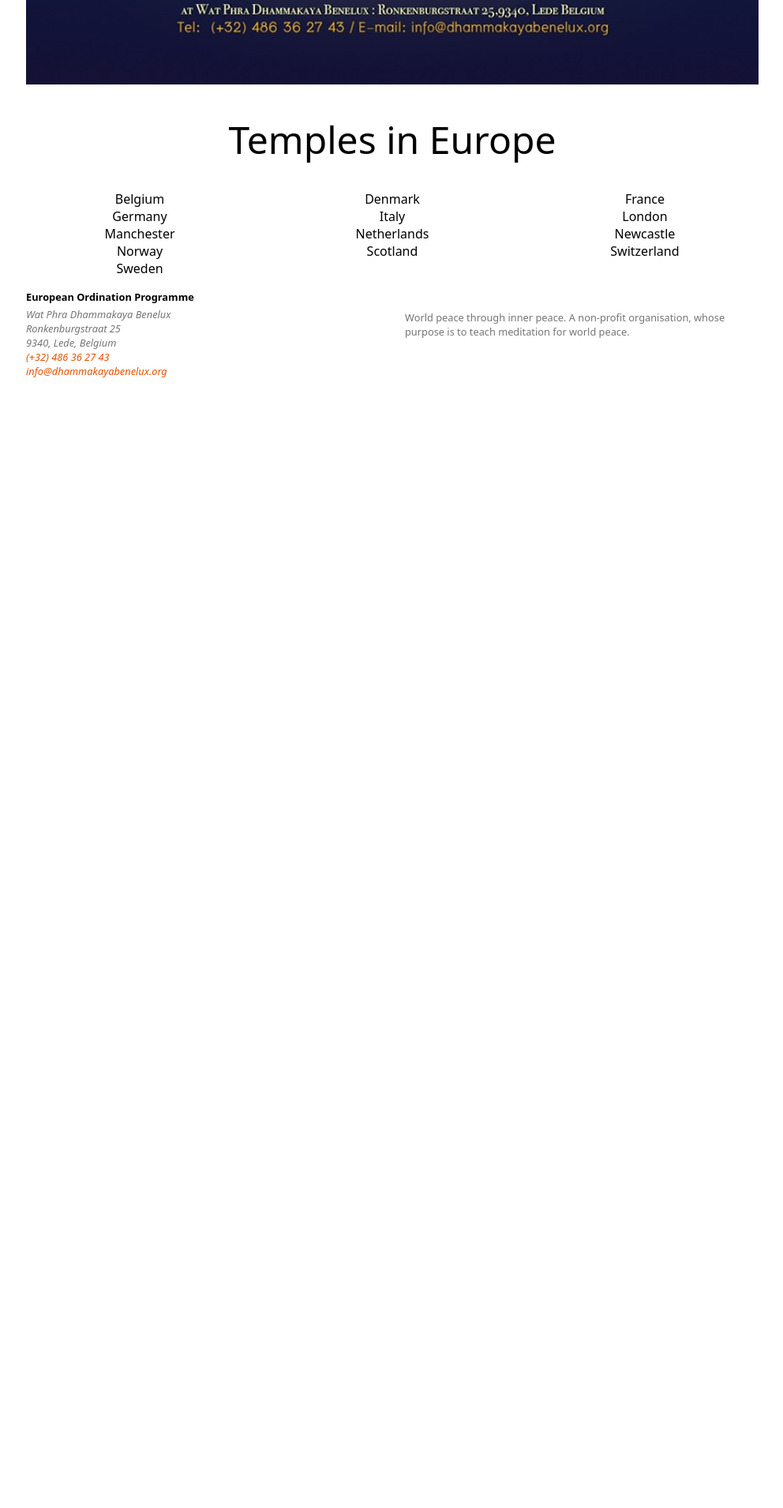
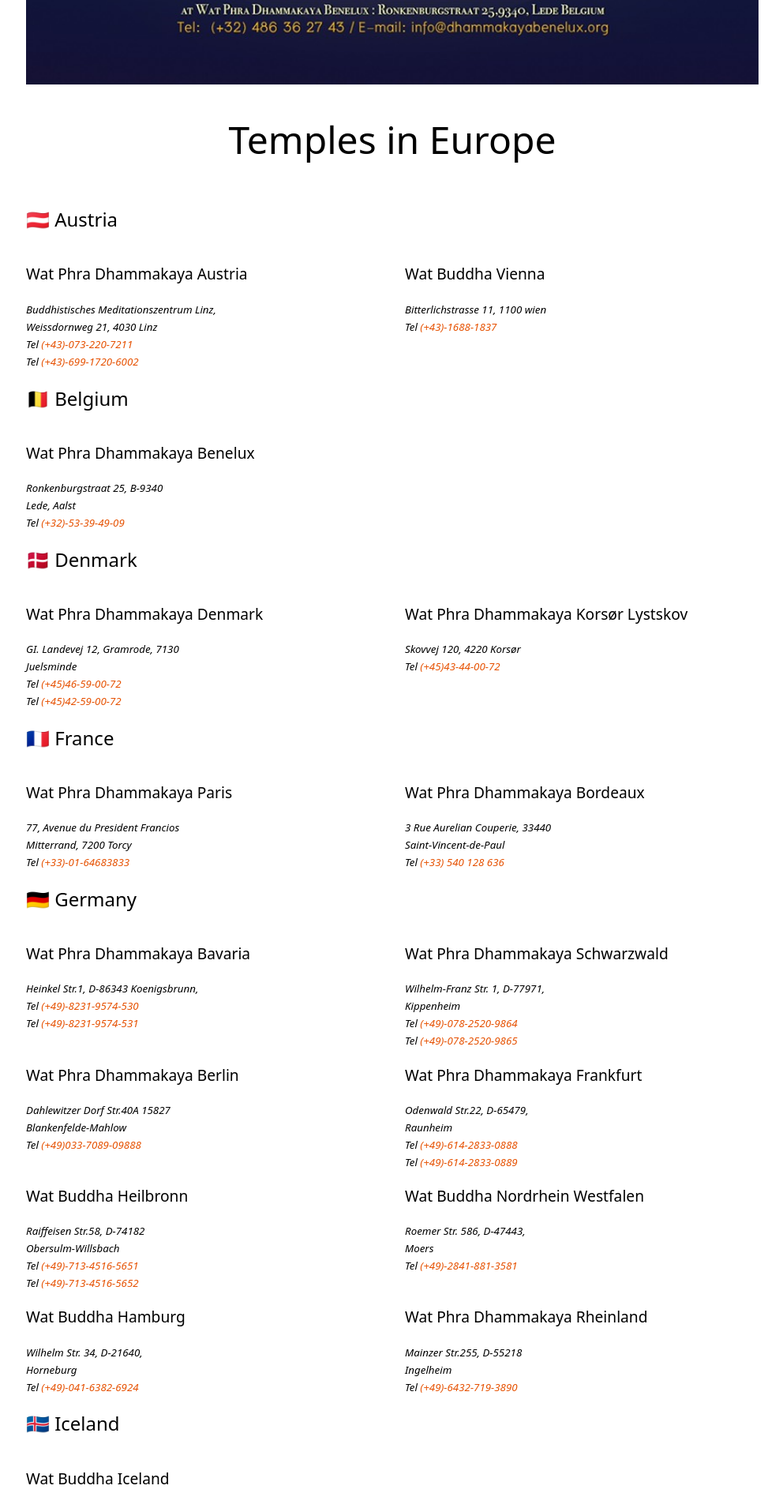
Before and after one commit to spicalous/eop-website, a Jekyll site: the page built from index.html, in a window 1280 px wide. Shown: the part 3043-4953 px from the top of the page at 79% size, without its empty margins (143-1135 px from the left). Built offline with Jekyll 4.4.1, drawn with Linux system fonts in a browser that asks for light colours; before the commit the page ends 3522 px from its top, so only the background shows below that; some of the changed text lies outside the part shown.

Commit message:
added temples in europe

```diff
--- /dev/null
+++ b/_data/temples.yaml
@@ -0,0 +1,322 @@
+austria:
+  -
+    title: Wat Phra Dhammakaya Austria
+    content: |
+      <address>
+        <small>
+          Buddhistisches Meditationszentrum Linz,<br>
+          Weissdornweg 21, 4030 Linz<br>
+          Tel <a href="tel:+430732207211">(+43)-073-220-7211</a><br>
+          Tel <a href="tel:+4369917206002">(+43)-699-1720-6002</a>
+        </small>
+      </address>
+  -
+    title: Wat Buddha Vienna
+    content: |
+      <address>
+        <small>
+          Bitterlichstrasse 11, 1100 wien<br>
+          Tel <a href="tel:+4316881837">(+43)-1688-1837</a>
+        </small>
+      </address>
+
+belgium:
+  -
+    title: Wat Phra Dhammakaya Benelux
+    content: |
+      <address>
+        <small>
+          Ronkenburgstraat 25, B-9340<br>
+          Lede, Aalst<br>
+          Tel <a href="tel:+325339909">(+32)-53-39-49-09</a>
+        </small>
+      </address>
+
+denmark:
+  -
+    title: Wat Phra Dhammakaya Denmark
+    content: |
+      <address>
+        <small>
+          GI. Landevej 12, Gramrode, 7130<br>
+          Juelsminde<br>
+          Tel <a href="tel:+4546590072">(+45)46-59-00-72</a><br>
+          Tel <a href="tel:+4542590072">(+45)42-59-00-72</a>
+        </small>
+      </address>
+  -
+    title: Wat Phra Dhammakaya Korsør Lystskov
+    content: |
+      <address>
+        <small>
+          Skovvej 120, 4220 Korsør<br>
+          Tel <a href="tel:+4543440072">(+45)43-44-00-72</a>
+        </small>
+      </address>
+
+france:
+  -
+    title: Wat Phra Dhammakaya Paris
+    content: |
+      <address>
+        <small>
+          77, Avenue du President Francios<br>
+          Mitterrand, 7200 Torcy<br>
+          Tel <a href="tel:+330164683833">(+33)-01-64683833</a>
+        </small>
+      </address>
+  -
+    title: Wat Phra Dhammakaya Bordeaux
+    content: |
+      <address>
+        <small>
+          3 Rue Aurelian Couperie, 33440<br>
+          Saint-Vincent-de-Paul<br>
+          Tel <a href="tel:+33540128636">(+33) 540 128 636</a>
+        </small>
+      </address>
+
+germany:
+  -
+    title: Wat Phra Dhammakaya Bavaria
+    content: |
+      <address>
+        <small>
+          Heinkel Str.1, D-86343 Koenigsbrunn,<br>
+          Tel <a href="tel:+4982319574530">(+49)-8231-9574-530</a><br>
+          Tel <a href="tel:+4982319574531">(+49)-8231-9574-531</a>
+        </small>
+      </address>
+  -
+    title: Wat Phra Dhammakaya Schwarzwald
+    content: |
+      <address>
+        <small>
+          Wilhelm-Franz Str. 1, D-77971,<br>
+          Kippenheim<br>
+          Tel <a href="tel:+4907825209864">(+49)-078-2520-9864</a><br>
+          Tel <a href="tel:+4907825209865">(+49)-078-2520-9865</a>
+        </small>
+      </address>
+  -
+    title: Wat Phra Dhammakaya Berlin
+    content: |
+      <address>
+        <small>
+          Dahlewitzer Dorf Str.40A 15827<br>
+          Blankenfelde-Mahlow<br>
+          Tel <a href="tel:+49033708909888">(+49)033-7089-09888</a>
+        </small>
+      </address>
+  -
+    title: Wat Phra Dhammakaya Frankfurt
+    content: |
+      <address>
+        <small>
+          Odenwald Str.22, D-65479,<br>
+          Raunheim<br>
+          Tel <a href="tel:+4961428330888">(+49)-614-2833-0888</a><br>
+          Tel <a href="tel:+4961428330889">(+49)-614-2833-0889</a>
+        </small>
+      </address>
+  -
+    title: Wat Buddha Heilbronn
+    content: |
+      <address>
+        <small>
+          Raiffeisen Str.58, D-74182<br>
+          Obersulm-Willsbach<br>
+          Tel <a href="tel:+4971345165651">(+49)-713-4516-5651</a><br>
+          Tel <a href="tel:+4971345165652">(+49)-713-4516-5652</a>
+        </small>
+      </address>
+  -
+    title: Wat Buddha Nordrhein Westfalen
+    content: |
+      <address>
+        <small>
+          Roemer Str. 586, D-47443,<br>
+          Moers<br>
+          Tel <a href="tel:+4928418813581">(+49)-2841-881-3581</a>
+        </small>
+      </address>
+  -
+    title: Wat Buddha Hamburg
+    content: |
+      <address>
+        <small>
+          Wilhelm Str. 34, D-21640,<br>
+          Horneburg<br>
+          Tel <a href="tel:+4904163826924">(+49)-041-6382-6924</a>
+        </small>
+      </address>
+  -
+    title: Wat Phra Dhammakaya Rheinland
+    content: |
+      <address>
+        <small>
+          Mainzer Str.255, D-55218<br>
+          Ingelheim<br>
+          Tel <a href="tel:+4964327193890">(+49)-6432-719-3890</a>
+        </small>
+      </address>
+
+iceland:
+  -
+    title: Wat Buddha Iceland
+    content: |
+      <address>
+        <small>
+          Tjarnargata 7.230 Reykhanesbaer
+        </small>
+      </address>
+
+italy:
+  -
+    title: Wat Phra Dhammakaya Italy
+    content: |
+      <address>
+        <small>
+          Via Baraggiola 2, 28010, Vaprio d'Agogna,<br>
+          Novara<br>
+          Tel <a href="tel:+390331386721">(+39)-033-138-6721</a>
+        </small>
+      </address>
+  -
+    title: Wat Buddha Venezia
+    content: |
+      <address>
+        <small>
+          Villa Sasso -Schiavo Via<br>
+          S.Lorenzo 7 36066 Sandrigo<br>
+          Vicenza
+        </small>
+      </address>
+
+netherlands:
+  -
+    title: Wat Phra Dhammakay Netherlands
+    content: |
+      <address>
+        <small>
+          Koningstraat 47, 6654 AA Afferden,<br>
+          Tel <a href="tel:+31687218821">(+31)-687-218-821</a>
+        </small>
+      </address>
+
+norway:
+  -
+    title: Wat Phra Dhammakaya Norway
+    content: |
+      <address>
+        <small>
+          Hvittingfossveien 343, 3080<br>
+          Holmestrand<br>
+          Tel <a href="tel:+4733096609">(+47)33-09-66-09</a><br>
+          Tel <a href="tel:+4747261512">(+47)47-26-15-12</a>
+        </small>
+      </address>
+  -
+    title: Wat Phra Dhammakaya Eigersund
+    content: |
+      <address>
+        <small>
+          Sorlandsveien 314, 4376,<br>
+          Halleland<br>
+          Email <a href="mailto:Dhammakaya-norway@hotmail.com">Dhammakaya-norway@hotmail.com</a>
+        </small>
+      </address>
+
+sweden:
+  -
+    title: Wat Phra Dhammakaya Borås
+    content: |
+      <address>
+        <small>
+          Kvibergsgatan 79, 50467<br>
+          Borås<br>
+          Tel <a href="tel:+4633418724">(+46)33-418-724</a><br>
+          Tel <a href="tel:+46739130332">(+46)739-130-332</a>
+        </small>
+      </address>
+  -
+    title: Wat Phra Dhammakaya North Sweden
+    content: |
+      <address>
+        <small>
+          Brynasgatan 6, 80280<br>
+          Givle<br>
+          Tel <a href="tel:+460700657732">(+46)070-065-77-32</a><br>
+          Tel <a href="tel:+460729123334">(+46)072-912-33-34</a>
+        </small>
+      </address>
+  -
+    title: Wat Phra Dhammakaya Stockholm
+    content: |
+      <address>
+        <small>
+          Marstaplan 3, 148 60 Stora Vika<br>
+          Tel <a href="tel:+46762096387">(+46)-762-096-387</a>
+        </small>
+      </address>
+
+switzerland:
+  -
+    title: Wat Phra Dhammakaya Switzerland
+    content: |
+      <address>
+        <small>
+          Gumm 11, 3508 Arni (BE)<br>
+          Tel <a href="tel:+410317011121">(+41)-031-7011-121</a>
+        </small>
+      </address>
+
+united_kingdom:
+  -
+    title: Wat Phra Dhammakaya London
+    content: |
+      <address>
+        <small>
+          2 Brushfield Way,<br>
+          Knaphill, Woking,<br>
+          GU21 2TG<br>
+          Tel <a href="tel:+441483489633">(+44)1483-489633</a><br>
+          Tel <a href="tel:+441483475757">(+44)1483-475757</a>
+        </small>
+      </address>
+
+  -
+    title: Wat Phra Dhammakaya Manchester
+    content: |
+      <address>
+        <small>
+          233A, Edgeley Road,<br>
+          Edgeley, Stockport,<br>
+          SK3 OTL<br>
+          Tel <a href="tel:">(+44)1619-004424</a><br>
+          Tel <a href="tel:">(+44)7745-470705</a>
+        </small>
+      </address>
+  -
+    title: Wat Phra Dhammakaya Newcastle
+    content: |
+      <address>
+        <small>
+          Church Street<br>
+          Hebburn, Tyne And Wear,<br>
+          NE31 1DR<br>
+          Tel <a href="tel:+441914894223">(+44)1914-894223</a><br>
+          Tel <a href="tel:+447595301731">(+44)7595-301731</a>
+        </small>
+      </address>
+  -
+    title: Wat Phra Dhammakaya Scotland
+    content: |
+      <address>
+        <small>
+          15 Charlotte St,<br>
+          Helensburgh, Dunbartonshire<br>
+          G84 7QS<br>
+          Tel <a href="tel:+447722145005">(+44)772-2145-005</a>
+        </small>
+      </address>
--- /dev/null
+++ b/_includes/card.html
@@ -0,0 +1,4 @@
+<div class="card">
+  <h3>{{ include.title }}</h3>
+  {{ include.content }}
+</div>
--- a/_includes/footer.html
+++ b/_includes/footer.html
@@ -1,9 +1,10 @@
-<footer class="footer container">
-  <div class="footer-title">
-    European Ordination Programme
+<footer class="footer">
+  <div class="container">
+    <div class="row">
+      <b>European Ordination Programme</b>
     </div>
     <div class="row">
-    <div class="col-12 col-sm-6 mt-3 px footer-description">
+      <div class="col-12 col-sm-6 mt-3 footer-description">
         <address>
           Wat Phra Dhammakaya Benelux<br>
           Ronkenburgstraat 25<br>
@@ -12,9 +13,11 @@
           <a href="mailto:info@dhammakayabenelux.org">info@dhammakayabenelux.org</a><br>
         </address>
       </div>
-    <div class="col-12 col-sm-6 mt-3 px footer-description">
+      <div class="col-12 col-sm-6 mt-3 footer-description">
         <div class="footer-description">
-        World peace through inner peace. A non-profit organisation, whose purpose is to teach meditation for world peace.
+          World peace through inner peace. A non-profit organisation, whose purpose is to teach meditation for world
+          peace.
+        </div>
       </div>
     </div>
   </div>
--- a/_scss/includes/_footer.scss
+++ b/_scss/includes/_footer.scss
@@ -1,15 +1,11 @@
 .footer {
   font-size: 0.8rem;
+  border-top: 1px solid $grey-200;
   margin-top: $gutter-width;
-  margin-bottom: $gutter-width;
-
-  &-title {
-    font-weight: bold;
-    margin-top: 4px;
-  }
+  padding: $gutter-width;
 
   &-description {
-    margin-top: 4px;
+    margin-top: $gutter-width / 2;
     color: $grey-600;
   }
 }
--- a/index.html
+++ b/index.html
@@ -29,19 +29,91 @@
     <a href="{{ "/about/" | relative_url }}"><img class="img-fluid w-100" src="assets/images/2019-poster-en.JPG"/></a>
   </p>
   <h1 class="text-center">Temples in Europe</h1>
-  <div class="row text-center">
-    <div class="col-6 col-md-4">Belgium</div>
-    <div class="col-6 col-md-4">Denmark</div>
-    <div class="col-6 col-md-4">France</div>
-    <div class="col-6 col-md-4">Germany</div>
-    <div class="col-6 col-md-4">Italy</div>
-    <div class="col-6 col-md-4">London</div>
-    <div class="col-6 col-md-4">Manchester</div>
-    <div class="col-6 col-md-4">Netherlands</div>
-    <div class="col-6 col-md-4">Newcastle</div>
-    <div class="col-6 col-md-4">Norway</div>
-    <div class="col-6 col-md-4">Scotland</div>
-    <div class="col-6 col-md-4">Switzerland</div>
-    <div class="col-6 col-md-4">Sweden</div>
+  <div class="row">
+
+    <div class="col-12 px"><h2>🇦🇹 Austria</h2></div>
+    {% for temple in site.data.temples.austria %}
+    <div class="col-6 col-md-6 px">
+      {% include card.html title=temple.title content=temple.content %}
+    </div>
+    {% endfor %}
+
+    <div class="col-12 px"><h2>🇧🇪 Belgium</h2></div>
+    {% for temple in site.data.temples.belgium %}
+    <div class="col-6 col-md-6 px">
+      {% include card.html title=temple.title content=temple.content %}
+    </div>
+    {% endfor %}
+
+    <div class="col-12 px"><h2>🇩🇰 Denmark</h2></div>
+    {% for temple in site.data.temples.denmark %}
+    <div class="col-6 col-md-6 px">
+      {% include card.html title=temple.title content=temple.content %}
+    </div>
+    {% endfor %}
+
+    <div class="col-12 px"><h2>🇫🇷 France</h2></div>
+    {% for temple in site.data.temples.france %}
+    <div class="col-6 col-md-6 px">
+      {% include card.html title=temple.title content=temple.content %}
+    </div>
+    {% endfor %}
+
+    <div class="col-12 px"><h2>🇩🇪 Germany</h2></div>
+    {% for temple in site.data.temples.germany %}
+    <div class="col-6 col-md-6 px">
+      {% include card.html title=temple.title content=temple.content %}
+    </div>
+    {% endfor %}
+
+    <div class="col-12 px"><h2>🇮🇸 Iceland</h2></div>
+    {% for temple in site.data.temples.iceland %}
+    <div class="col-6 col-md-6 px">
+      {% include card.html title=temple.title content=temple.content %}
+    </div>
+    {% endfor %}
+
+    <div class="col-12 px"><h2>🇮🇹 Italy</h2></div>
+    {% for temple in site.data.temples.italy %}
+    <div class="col-6 col-md-6 px">
+      {% include card.html title=temple.title content=temple.content %}
+    </div>
+    {% endfor %}
+
+    <div class="col-12 px"><h2>🇳🇱 Netherlands</h2></div>
+    {% for temple in site.data.temples.netherlands %}
+    <div class="col-6 col-md-6 px">
+      {% include card.html title=temple.title content=temple.content %}
+    </div>
+    {% endfor %}
+
+    <div class="col-12 px"><h2>🇳🇴 Norway</h2></div>
+    {% for temple in site.data.temples.norway %}
+    <div class="col-6 col-md-6 px">
+      {% include card.html title=temple.title content=temple.content %}
+    </div>
+    {% endfor %}
+
+    <div class="col-12 px"><h2>🇸🇪 Sweden</h2></div>
+    {% for temple in site.data.temples.sweden %}
+    <div class="col-6 col-md-6 px">
+      {% include card.html title=temple.title content=temple.content %}
+    </div>
+    {% endfor %}
+
+    <div class="col-12 px"><h2>🇨🇭 Switzerland</h2></div>
+    {% for temple in site.data.temples.switzerland %}
+    <div class="col-6 col-md-6 px">
+      {% include card.html title=temple.title content=temple.content %}
+    </div>
+    {% endfor %}
+
+    <div class="col-12 px"><h2>🇬🇧 United Kingdom</h2></div>
+    {% for temple in site.data.temples.united_kingdom %}
+    <div class="col-6 col-md-6 px">
+      {% include card.html title=temple.title content=temple.content %}
+    </div>
+    {% endfor %}
+
   </div>
 </div>
```
Lines whose indentation alone changed are shown as unchanged.
